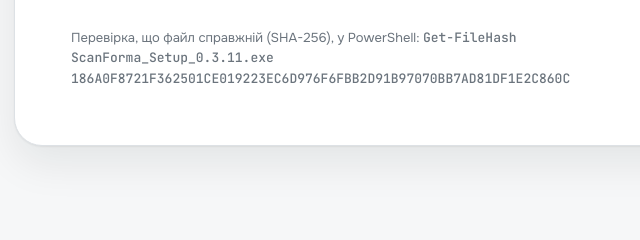
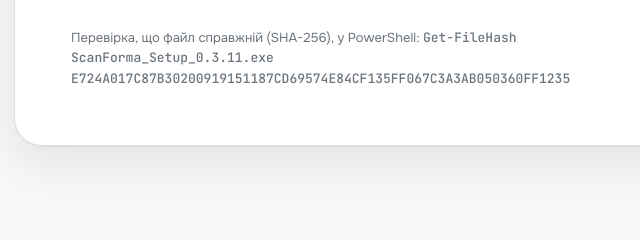
Before and after one commit to didukhroman21-web/scanforma-site, a plain HTML site: page index.html in a window 1280 px wide. Shown: the part 2654-2894 px from the top of the page, 62-702 px from the left. Drawn offline with Linux system fonts and the light colour scheme.

Commit message:
Нова контрольна сума інсталятора

```diff
--- a/index.html
+++ b/index.html
@@ -272,7 +272,7 @@ footer .wrap{display:flex;flex-wrap:wrap;gap:12px 24px;justify-content:space-bet
           <li><b>Відкрийте</b> ScanForma з меню «Пуск» і виберіть: лише цей комп’ютер чи сервер фірми.</li>
         </ol>
         <p class="sum">Перевірка, що файл справжній (SHA-256), у PowerShell: <span class="mono">Get-FileHash ScanForma_Setup_0.3.11.exe</span><br>
-          <span class="mono">186A0F8721F362501CE019223EC6D976F6FBB2D91B97070BB7AD81DF1E2C860C</span></p>
+          <span class="mono">E724A017C87B30200919151187CD69574E84CF135FF067C3A3AB050360FF1235</span></p>
       </div>
     </div>
   </section>
```
